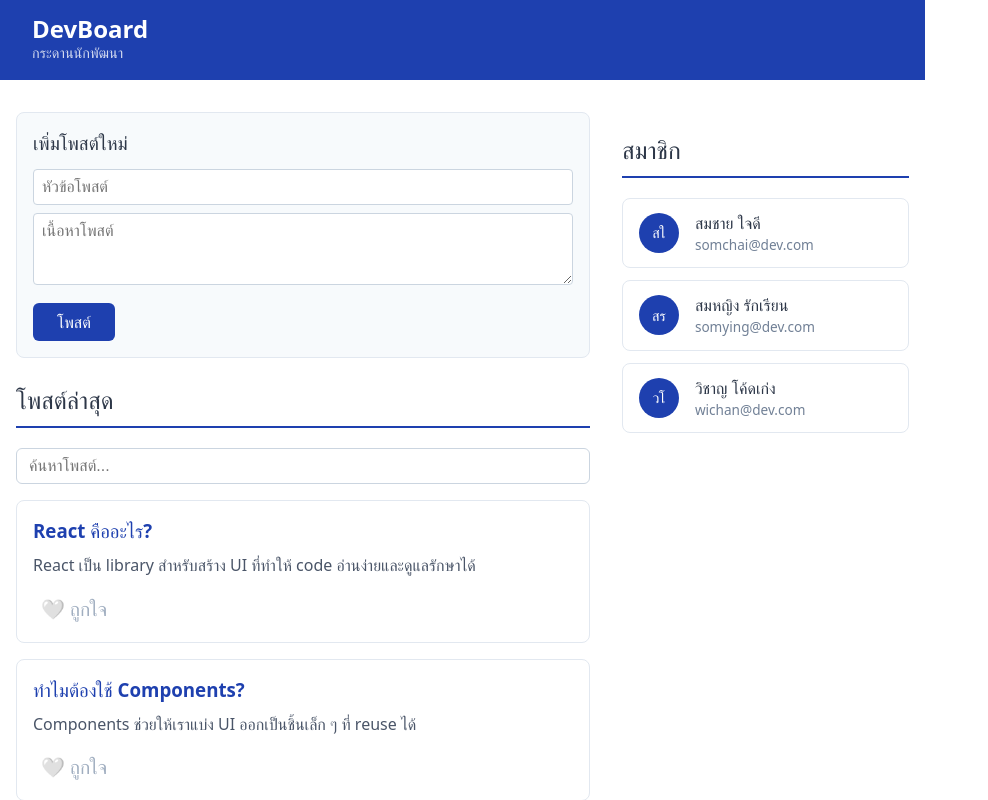
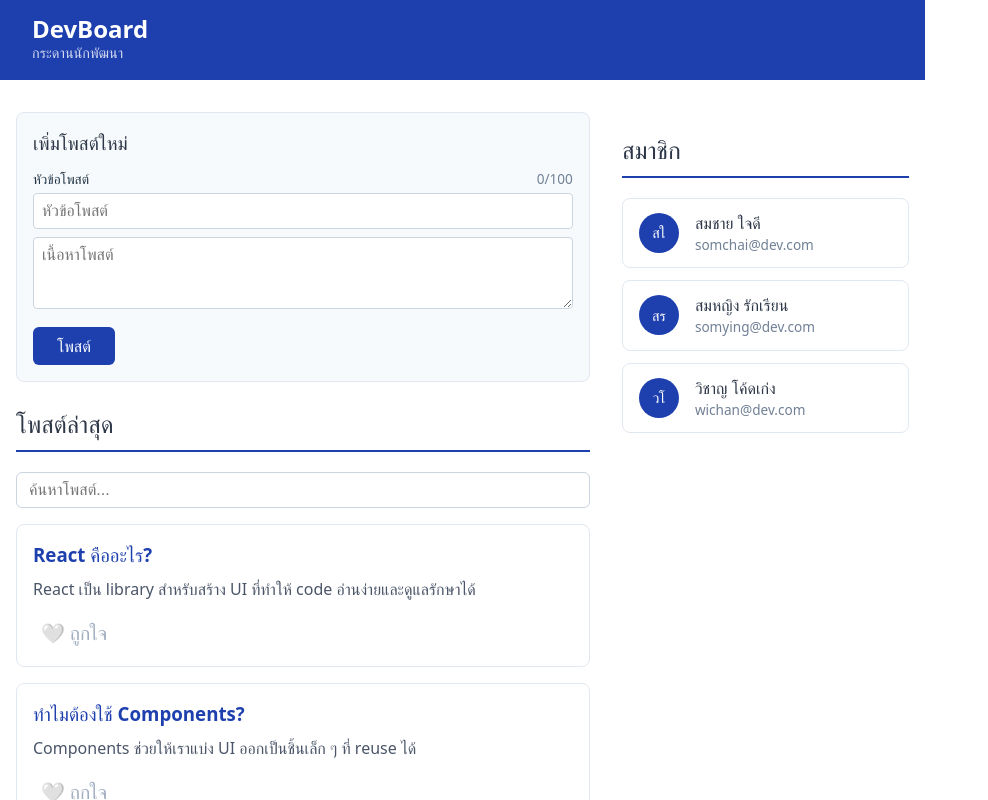
Before and after one commit to 67160002/devboard-67160002, a React (Vite) app: page / in a window 1280 px wide. Shown: the top 800 px of the page, without its empty margins (0-988 px from the left). Built offline with nearby package versions, Linux system fonts and the light colour scheme.

Commit message:
feat: add character counter to AddPostForm

```diff
--- a/src/components/AddPostForm.jsx
+++ b/src/components/AddPostForm.jsx
@@ -3,6 +3,7 @@
 function AddPostForm({ onAddPost }) {
   const [title, setTitle] = useState("");
   const [body, setBody] = useState("");
+  const maxLength = 100; //กำหนดจำนวนตัวอักษร
 
   function handleSubmit(e) {
     e.preventDefault();
@@ -27,11 +28,32 @@
       <h3 style={{ margin: "0 0 0.75rem", color: "#2d3748" }}>
         เพิ่มโพสต์ใหม่
       </h3>
+      {/* เพิ่มตัวนับตัวอักษรตรงนี้ */}
+      <div
+        style={{
+          display: "flex",
+          justifyContent: "space-between",
+          fontSize: "0.85rem",
+          marginBottom: "0.25rem",
+        }}
+      >
+        <span>หัวข้อโพสต์</span>
+
+        {/* ถ้าเหลือน้อยกว่า 10 ตัวให้เปลี่ยนเป็นสีแดง */}
+        <span
+          style={{
+            color: maxLength - title.length < 10 ? "red" : "#718096",
+          }}
+        >
+          {title.length}/{maxLength}
+        </span>
+      </div>
 
       <input
         type="text"
         placeholder="หัวข้อโพสต์"
         value={title}
+        maxLength={maxLength} //(เพิ่มมา) จำกัด input ไม่เกิน 100 ตัว
         onChange={(e) => setTitle(e.target.value)}
         style={{
           width: "100%",
```
